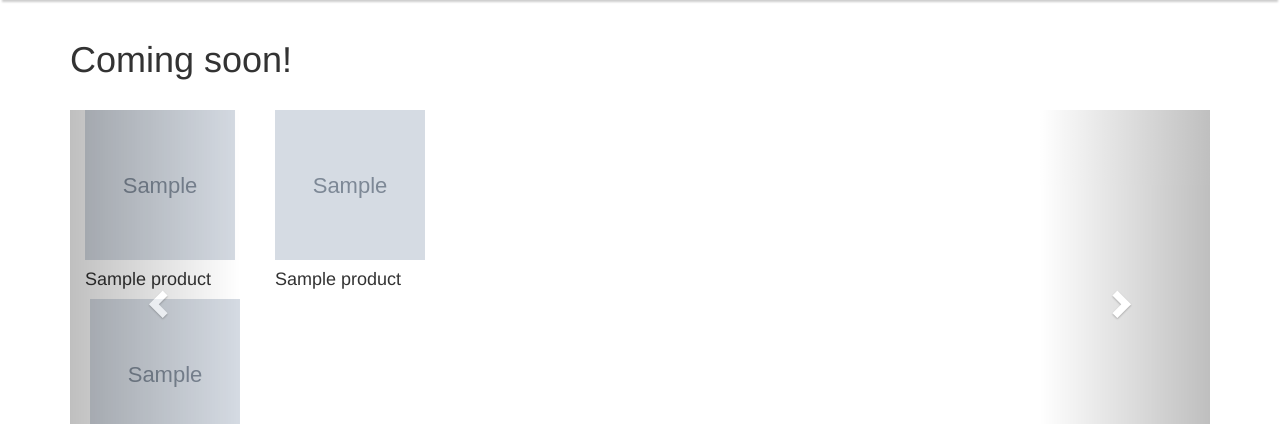
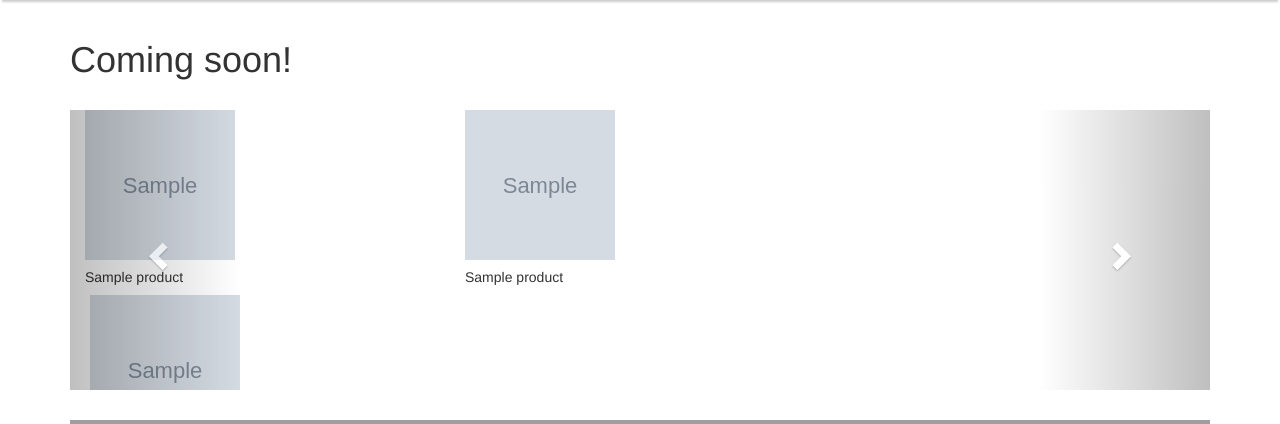
Before and after one commit to runarlevi/VN2_hopur54, a Django app: template templates/home/index.html in a window 1280 px wide. Shown: the part 70-494 px from the top of the page. Run offline with Django 3.2, Linux system fonts and the light colour scheme; the template is opened without the code that fills it: values that come from a table or form of the project are taken from there, others are empty; tables that the repository leaves empty hold one stand-in row (values such as "Sample post"); grey boxes marked "Sample" are stand-in pictures; some libraries are stand-ins or nearby versions; grey boxes are pictures that could not be loaded.

Commit message:
coming soon vörur ennþá

```diff
--- a/static/css/main.css
+++ b/static/css/main.css
@@ -147,6 +147,7 @@ footer {
 display: flex;
 }
 
+
 * {box-sizing: border-box}
 
 /* style the container */
--- a/templates/home/index.html
+++ b/templates/home/index.html
@@ -44,20 +44,20 @@
         <!-- bootstrap card with row name myCarousel as row 1-->
         <div class="carousel slide" id="myCarousel">
 
-            <div class="carousel-inner">
-            {% for product in upcoming|slice:":4" %}
+            <div class="carousel-inner" style="max-height: 280px">
+            {% for product in upcoming %}
                     {% if forloop.first %}
-                        <div class="active item">
+                        <div class="active item" style="max-height: 250px">
                         </div>
                     {% else %}
-                        <div class="item">
+                        <div class="item" style="max-height: 250px">
                         </div>
                     {% endif %}
-                        <div class="product">
-                            <div class="col-xs-2">
+                        <div class="product" style="width: 250px">
+                            <div class="col-xs-4">
                                 <a href="/products/{{ product.id }}">
                                     <img class="product-img" src="{{ product.productimage_set.first.image }}" alt="">
-                                    <h4>{{ product.name }}</h4>
+                                    <h5>{{ product.name }}</h5>
                                 </a>
                             </div>
                         </div>
```
